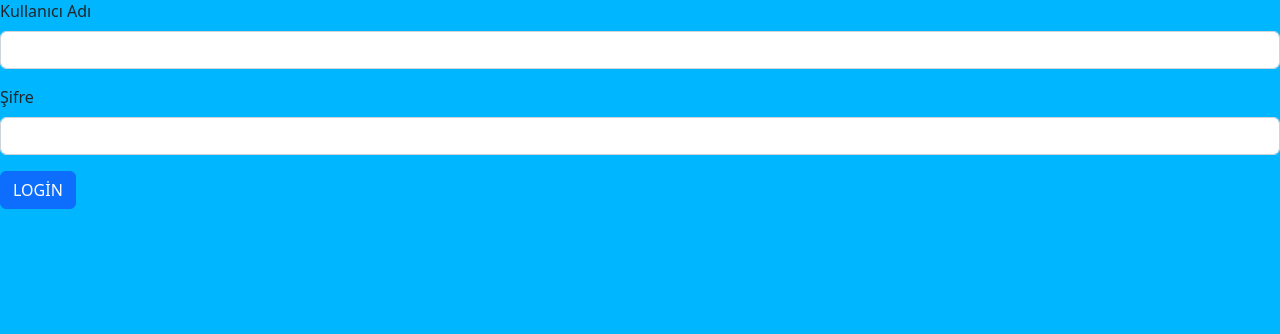
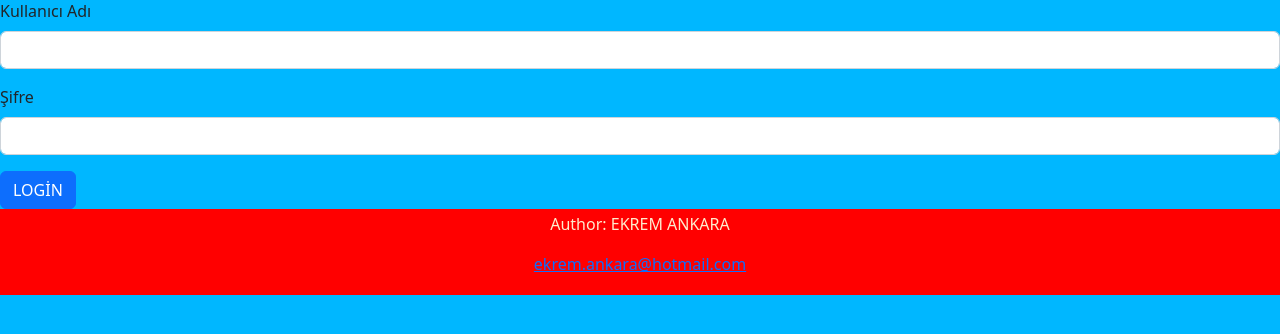
Before and after one commit to Ekrem-A/web, a PHP site: page /login.html in a window 1280 px wide. Shown: the part 147-481 px from the top of the page. Run offline with PHP 8.4, Linux system fonts and the light colour scheme.

Commit message:
footer eklendi

```diff
--- a/css/main.css
+++ b/css/main.css
@@ -11,3 +11,11 @@ h5{
 p{
     color: blanchedalmond;
 }
+
+
+footer {
+    text-align: center;
+    padding: 3px;
+    background-color: rgb(255, 0, 0);
+    color: white;
+  }
--- a/hakkımda.html
+++ b/hakkımda.html
@@ -103,5 +103,10 @@
         </div>
       </div>
 
+      <footer>
+        <p>Author: EKREM ANKARA</p>
+        <p><a href="mailto:ekrem.ankara@hotmail.com">ekrem.ankara@hotmail.com</a></p>
+      </footer>
+
 </body>
 </html>
--- a/iletişim.html
+++ b/iletişim.html
@@ -165,6 +165,11 @@
         </form>
      </div>
 
+     <footer>
+      <p>Author: EKREM ANKARA</p>
+      <p><a href="mailto:ekrem.ankara@hotmail.com">ekrem.ankara@hotmail.com</a></p>
+    </footer>
+
 
 </body>
 </html>
--- a/ilgialanlarım.html
+++ b/ilgialanlarım.html
@@ -145,6 +145,11 @@
         </div>
       </div>
 
+      <footer>
+        <p>Author: EKREM ANKARA</p>
+        <p><a href="mailto:ekrem.ankara@hotmail.com">ekrem.ankara@hotmail.com</a></p>
+      </footer>
+
 
 
 </body>
--- a/index.html
+++ b/index.html
@@ -102,6 +102,12 @@
       </div>
 
 
+      <footer>
+        <p>Author: EKREM ANKARA</p>
+        <p><a href="mailto:ekrem.ankara@hotmail.com">ekrem.ankara@hotmail.com</a></p>
+      </footer>
+
+
 
 </body>
 </html>
--- a/login.html
+++ b/login.html
@@ -77,6 +77,11 @@
         <button type="submit" action="login/login.php"  class="btn btn-primary">LOGİN</button>
       </form>
 
+      <footer>
+        <p>Author: EKREM ANKARA</p>
+        <p><a href="mailto:ekrem.ankara@hotmail.com">ekrem.ankara@hotmail.com</a></p>
+      </footer>
+
 
 </body>
 </html>
--- a/mirasımız.html
+++ b/mirasımız.html
@@ -70,5 +70,11 @@
         </div>
       </div>
 
+
+      <footer>
+        <p>Author: EKREM ANKARA</p>
+        <p><a href="mailto:ekrem.ankara@hotmail.com">ekrem.ankara@hotmail.com</a></p>
+      </footer>
+
 </body>
 </html>
--- a/özgeçmiş.html
+++ b/özgeçmiş.html
@@ -177,5 +177,10 @@
 
     </div>
 
+    <footer>
+      <p>Author: EKREM ANKARA</p>
+      <p><a href="mailto:ekrem.ankara@hotmail.com">ekrem.ankara@hotmail.com</a></p>
+    </footer>
+
 </body>
 </html>
```
Also changed, not shown: css/hakkımda.css (+7 -0 lines), css/iletişim.css (+7 -0 lines), css/ilgialanları.css (+7 -0 lines), css/login.css (+8 -0 lines), css/mirasımız.css (+9 -0 lines), css/özgeçmiş.css (+8 -0 lines), css/şehrim.css (+9 -0 lines), şehrim.html (+7 -0 lines).
